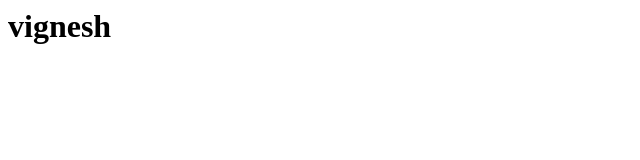
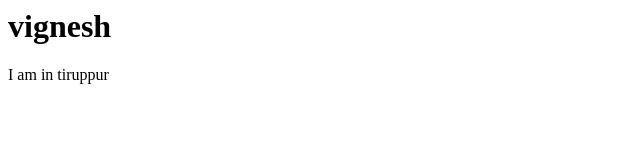
Before and after one commit to Vigneshvijaykumar123/TestPurpose, a plain HTML site: page index.html in a window 1280 px wide. Shown: the full height of the page, 0-640 px from the left. Drawn offline with Linux system fonts and the light colour scheme.

Commit message:
just adding p tag

```diff
--- a/index.html
+++ b/index.html
@@ -1,3 +1,4 @@
 <html>
 <h1>vignesh</h1>
+<p>I am in tiruppur</p>
 </html>
```
